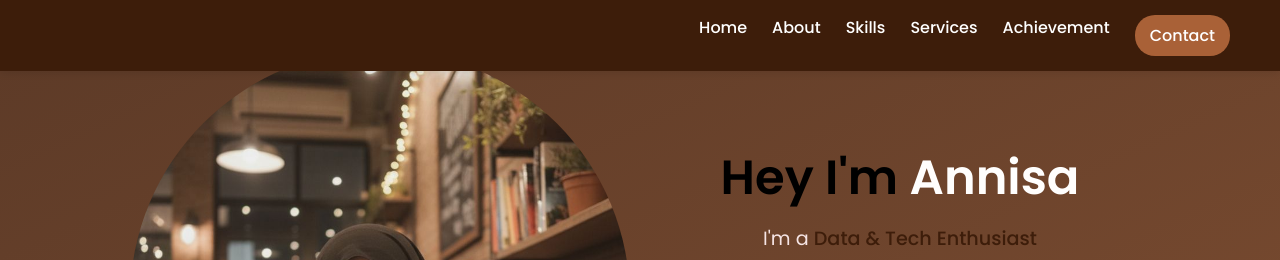
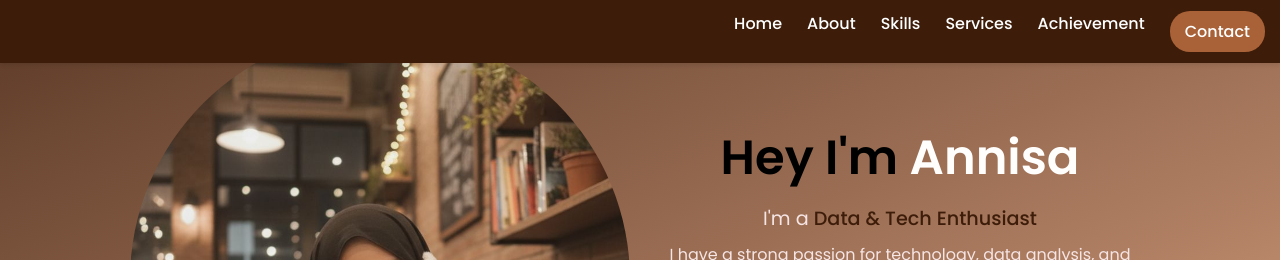
Before and after one commit to anzep14/annisa-portfolio, a plain HTML site: page index.html in a window 1280 px wide. Shown: the top 260 px of the page. Drawn offline with nearby package versions, Linux system fonts and the light colour scheme.

Commit message:
Add files via upload

```diff
--- a/style.css
+++ b/style.css
@@ -17,8 +17,9 @@ body {
 nav {
   width: 100%;
   background: #3d1d0a;
-  box-shadow: 0 2px 8px rgba(0, 0, 0, 0.1);
+  box-shadow: 0 2px 4px rgba(0, 0, 0, 0.1);
   position: fixed;
+  padding: 10px 10px;
   top: 0;
   left: 0;
   z-index: 1000;
@@ -28,7 +29,7 @@ nav {
   display: flex;
   justify-content: space-between;
   align-items: center;
-  padding: 15px 50px;
+  padding: 1px 5px;
 }
 
 .logo span {
@@ -96,9 +97,9 @@ nav {
   align-items: center; /* vertical center */
   justify-content: center; /* horizontal center */
   text-align: center; /* teks di dalam juga tengah */
-  padding: 50px 20px;
+  padding: 30px 10px;
   gap: 20px; /* jarak antara foto & content */
-  background: linear-gradient(to bottom right, #5c3a27, #7d4d31);
+  background: linear-gradient(to bottom right, #5c3a27, #d9a180);
 }
 
 @media (max-width: 768px) {
```
